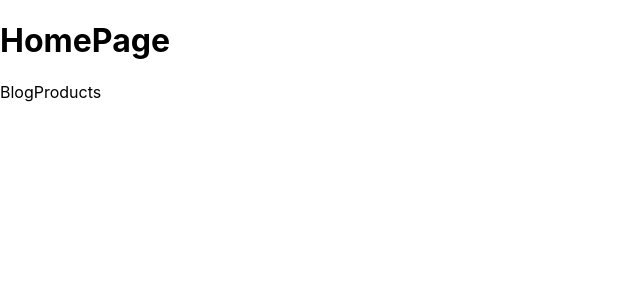
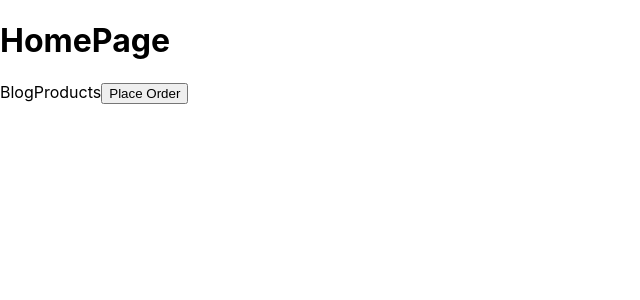
Before and after one commit to KGaurav-8102/Next-Js, a Next.js app in the folder hello-world/: page / in a window 1280 px wide. Shown: the top 300 px of the page, without its empty margins (0-640 px from the left). Built offline with nearby package versions, Linux system fonts and the light colour scheme.

Commit message:
navcigation Programitically Done

```diff
--- a/hello-world/pages/index.js
+++ b/hello-world/pages/index.js
@@ -1,6 +1,13 @@
 import Link from 'next/link';
+import { useRouter } from 'next/router';
 
 function Home() {
+    const router = useRouter();
+    const handleClick = () => {
+        console.log('order has been placed Successfully');
+        router.push('/product');
+    }
+
     return(
         <div>
             <h1>HomePage</h1>
@@ -10,6 +17,7 @@
             <Link href='/product'>
                 <a>Products</a>
             </Link>
+            <button onClick={handleClick}>Place Order</button>
         </div>
     );
 }
```
